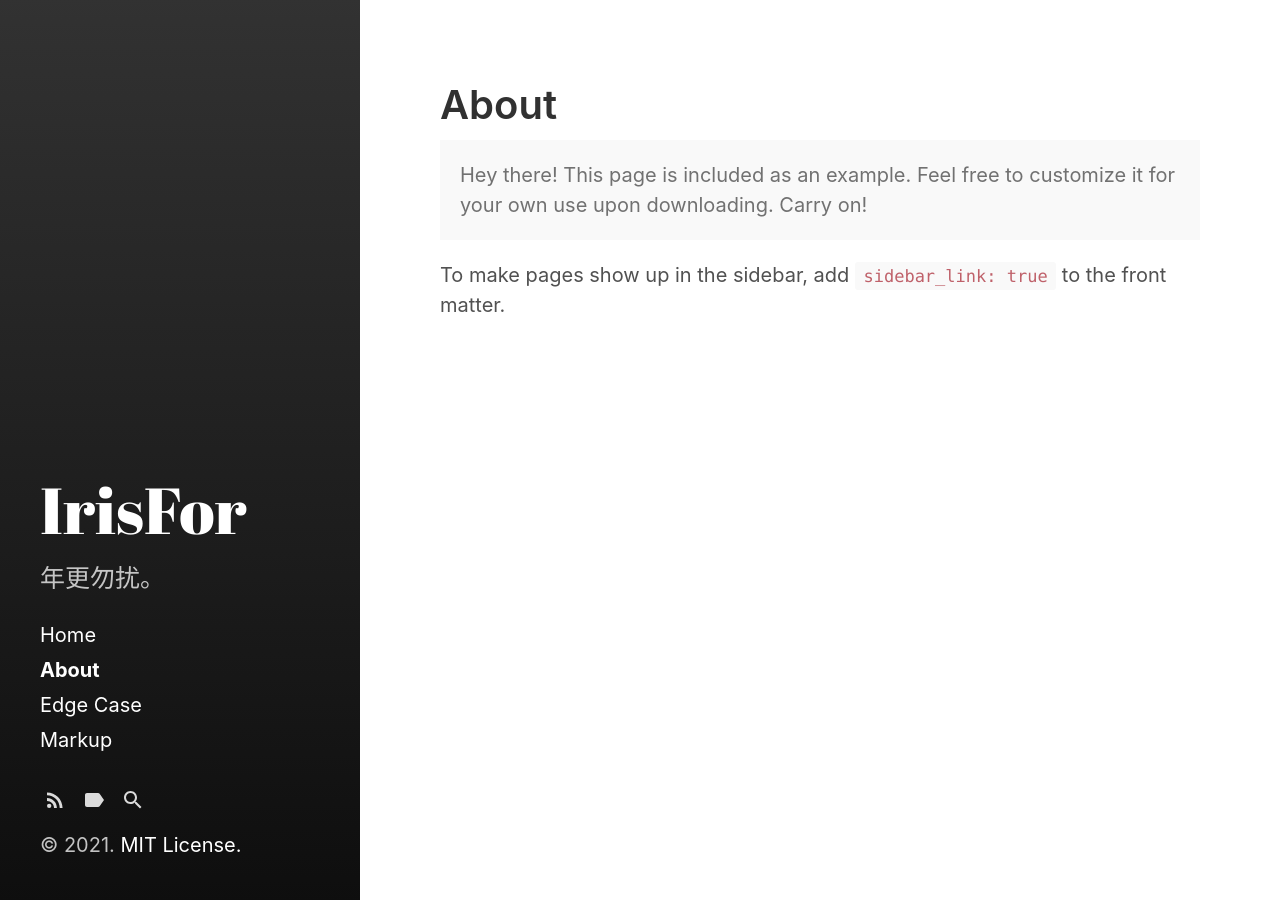
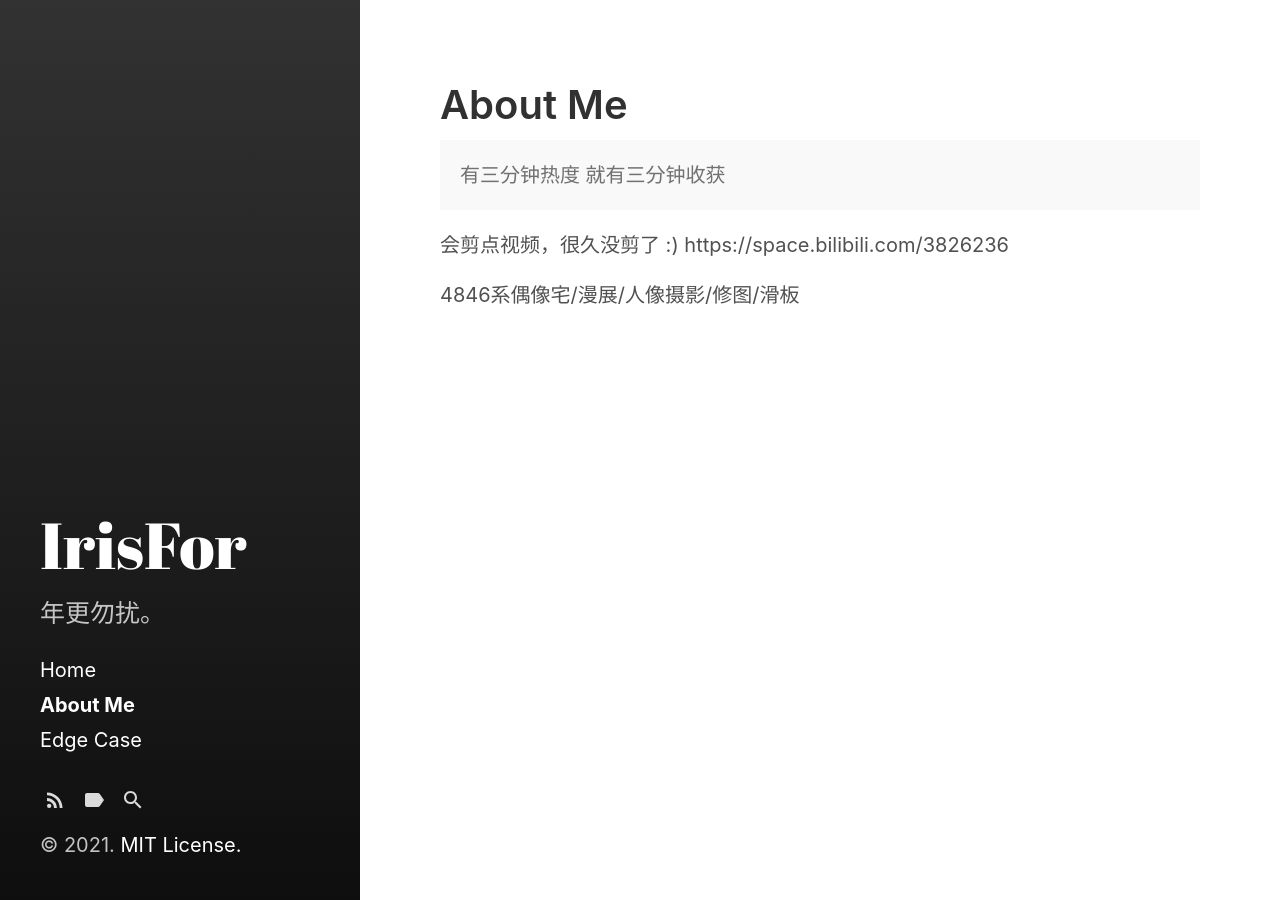
Before and after one commit to lanitaleon/lanitaleon.github.io, a Jekyll site: the page built from about.md, in a window 1280 px wide. Built offline with Jekyll 4.4.1, drawn with Linux system fonts in a browser that asks for light colours.

Commit message:
左边栏调整

```diff
--- a/about.md
+++ b/about.md
@@ -1,13 +1,14 @@
 ---
 layout: page
-title: About
+title: About Me
 sidebar_link: true
 ---
 
 <p class="message">
-  Hey there! This page is included as an example. Feel free to customize it
-  for your own use upon downloading. Carry on!
+  有三分钟热度 就有三分钟收获
 </p>
 
-To make pages show up in the sidebar, add `sidebar_link: true` to the front
-matter.
+会剪点视频，很久没剪了 :)
+https://space.bilibili.com/3826236
+
+4846系偶像宅/漫展/人像摄影/修图/滑板
```
Also changed, not shown: category/markup.md (deleted, +0 -6 lines).
